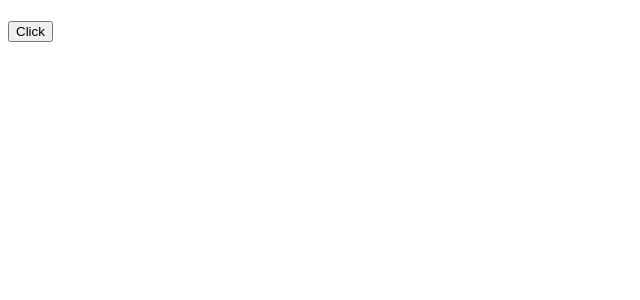
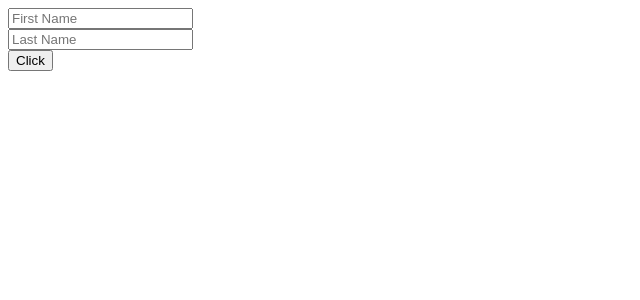
Before and after one commit to mijanConnect/LearnReact, a React (Vite) app: page / in a window 1280 px wide. Shown: the top 300 px of the page, without its empty margins (0-640 px from the left). Built offline with nearby package versions, Linux system fonts and the light colour scheme.

Commit message:
Hook useRef using for Input element access

```diff
--- a/src/main.jsx
+++ b/src/main.jsx
@@ -1,9 +1,9 @@
 import { StrictMode } from 'react'
 import { createRoot } from 'react-dom/client'
-import HookUseRefInnerHTMLcng from './pages/HookUseRefInnerHTMLcng'
+import HookUseRefInputElement from './pages/HookUseRefInputElement'
 
 createRoot(document.getElementById('root')).render(
   <StrictMode>
-    <HookUseRefInnerHTMLcng/>
+    <HookUseRefInputElement/>
   </StrictMode>,
 )
--- /dev/null
+++ b/src/pages/HookUseRefInputElement.jsx
@@ -0,0 +1,24 @@
+import React, { useRef } from 'react';
+
+const HookUseRefInputElement = () => {
+
+    let firstName, lastName=useRef();
+
+    const change = () =>{
+        let fName = firstName.value;
+        let lName = lastName.value;
+
+        alert(fName + " " + lName);
+    }
+
+    return (
+        <div>
+            <input ref={(a)=>firstName=a} type="text" placeholder='First Name' /><br />
+            <input ref={(a)=>lastName=a} type="text" placeholder='Last Name' /><br />
+
+            <button onClick={change}>Click</button>
+        </div>
+    );
+};
+
+export default HookUseRefInputElement;
```
Also changed, not shown: src/pages/HookUseRefAttributecng.jsx (added, +21 -0 lines).
